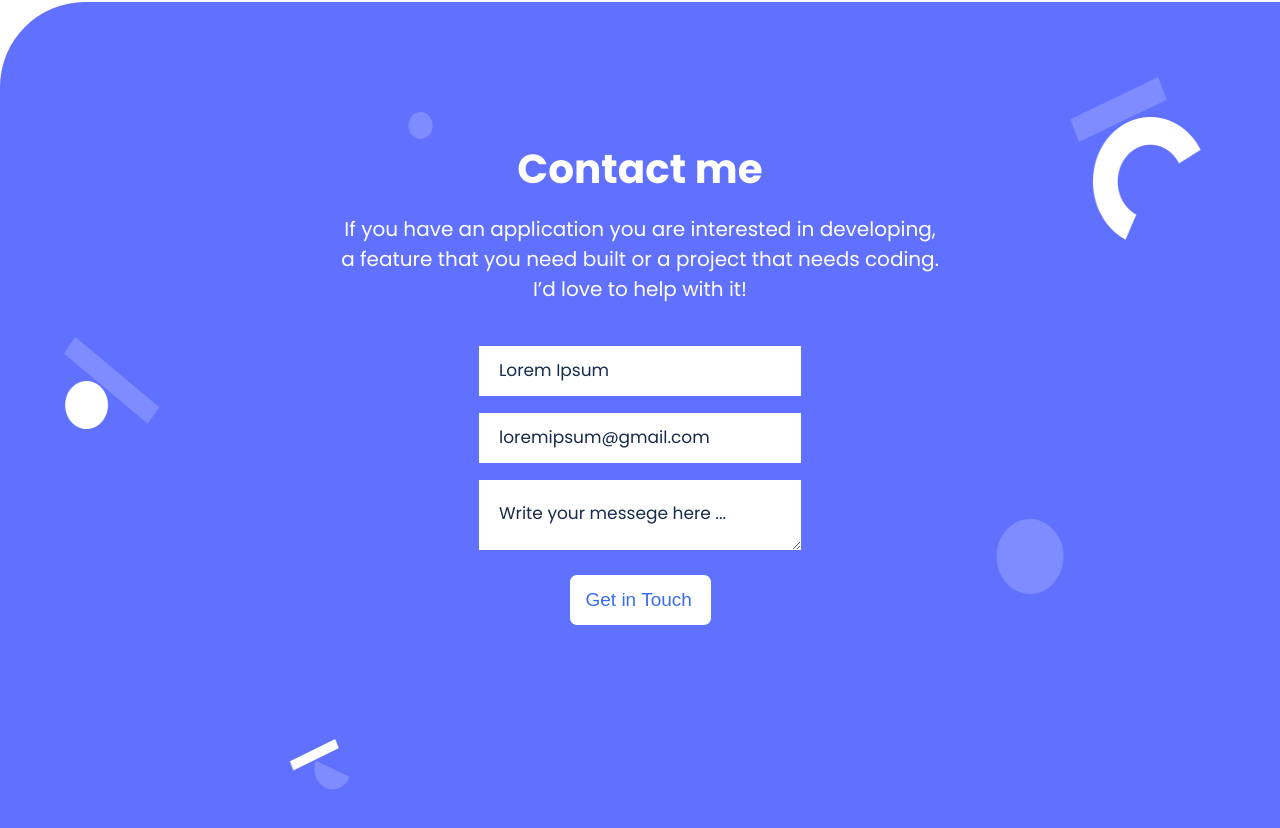
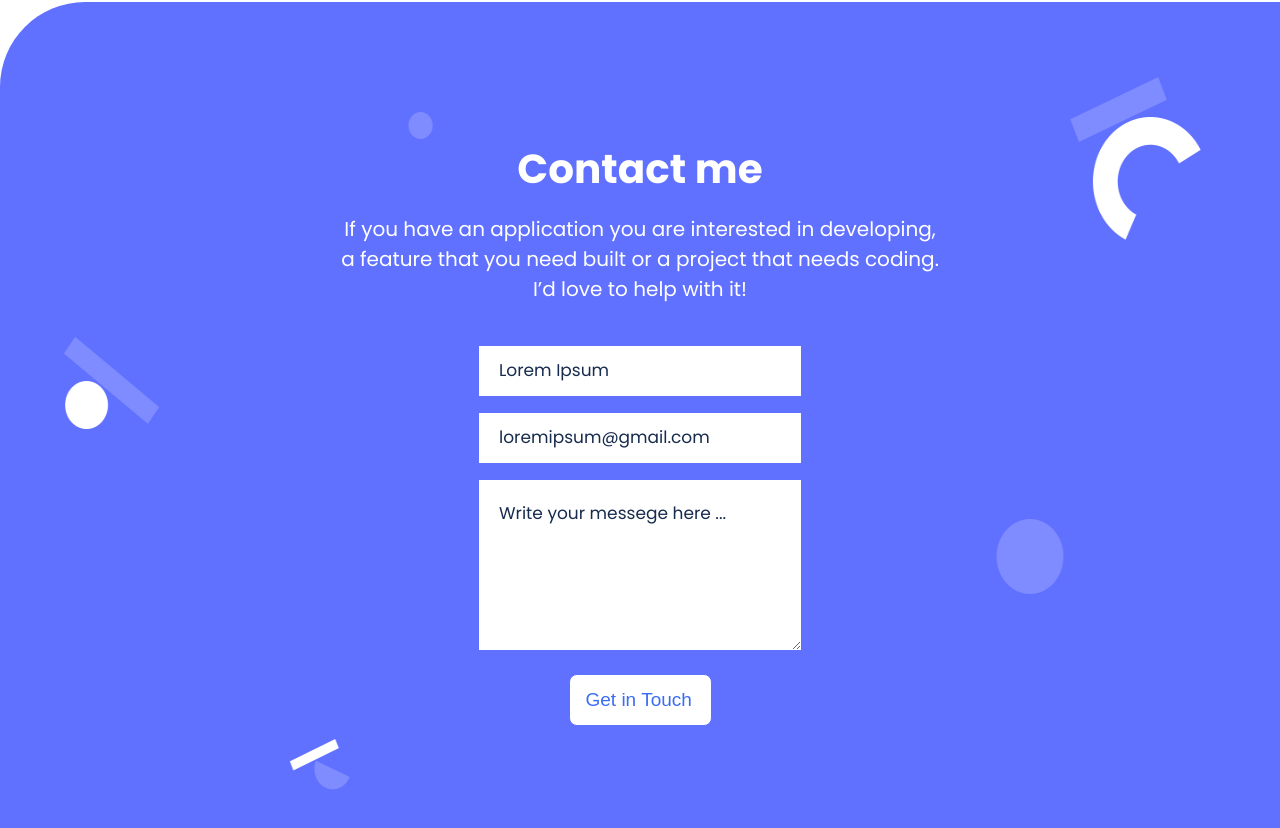
Before and after one commit to ibugithub/Portfolio-nonActive, a website: page index.html in a window 1280 px wide. Shown: the part 3870-4698 px from the top of the page. Drawn offline with Linux system fonts and the light colour scheme.

Commit message:
convert msg height170 a class selector from id

```diff
--- a/index.html
+++ b/index.html
@@ -554,7 +554,7 @@
                         </li>
 
                         <li class="lsNone">
-                            <textarea name="messege" class="height170" maxlength="500"
+                            <textarea name="messege" id="msg" class="height170" maxlength="500"
                                 placeholder="Write your messege here ..."></textarea>
                         </li>
 
--- a/style.css
+++ b/style.css
@@ -475,7 +475,7 @@ textarea {
   margin: auto;
 }
 
-#height170 {
+.height170 {
   height: 148px;
 }
 
```
